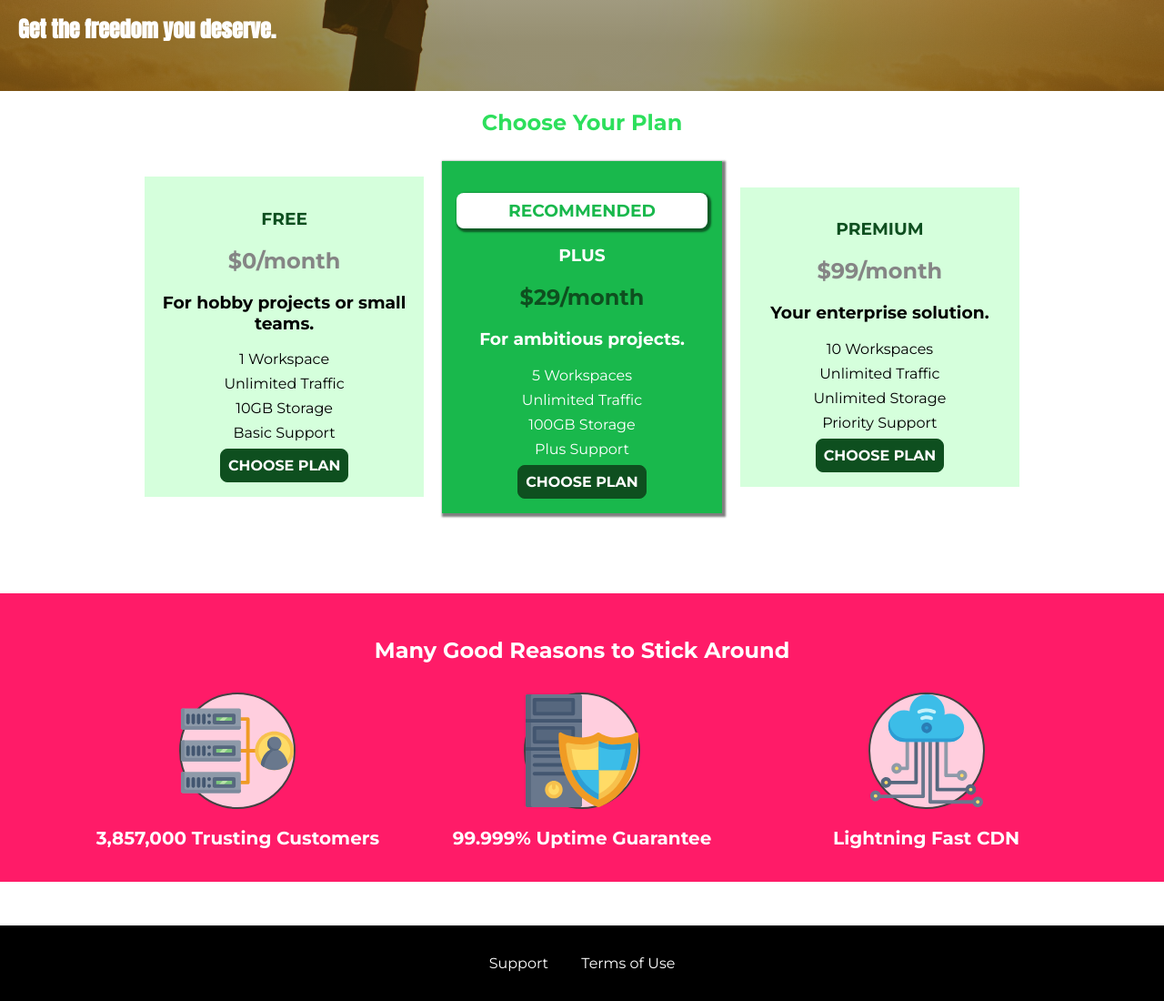
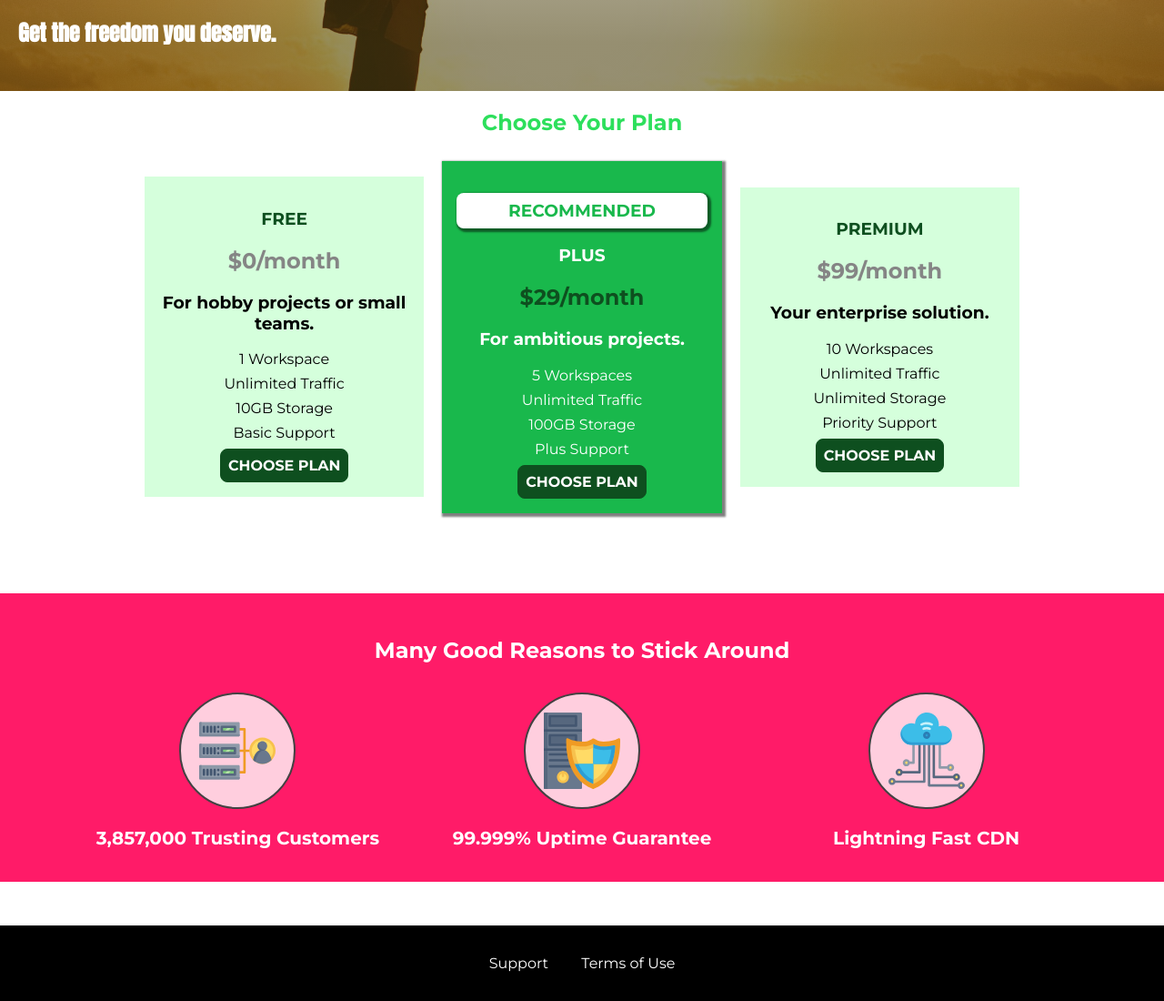
Before and after one commit to AnnieCat73/CSS-folder, a plain HTML site: page CSS-complete-guide/U-host/u-host-position/index.html in a window 1280 px wide. Shown: the part 428-1528 px from the top of the page at 91% size. Drawn offline with Linux system fonts and the light colour scheme.

Commit message:
U-host homepage updates

```diff
--- a/CSS-complete-guide/U-host/u-host-position/main.css
+++ b/CSS-complete-guide/U-host/u-host-position/main.css
@@ -24,8 +24,9 @@
     color: white;
     font-family: 'Anton', sans-serif;
     position: absolute;
-    bottom: 30px;
+    bottom: 5%;
     left: 20px;
+
 }
 
 .plan__list {
@@ -115,7 +116,10 @@
     border: 2px solid #424242;
     border-radius: 50%;
     margin: auto;
+    padding: 20px;
 }
+
+
 
 .key-feature__description {
     text-align: center;
```
